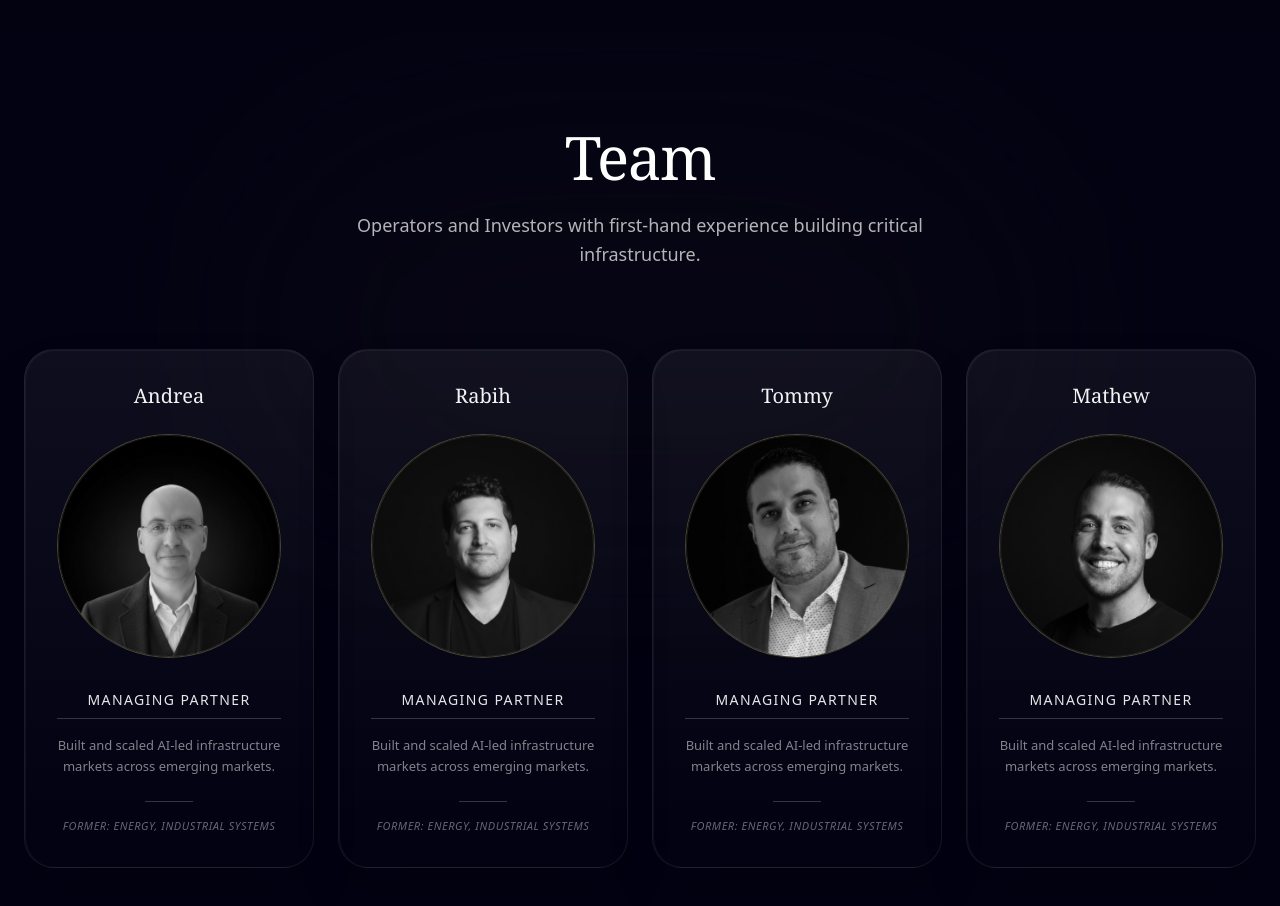
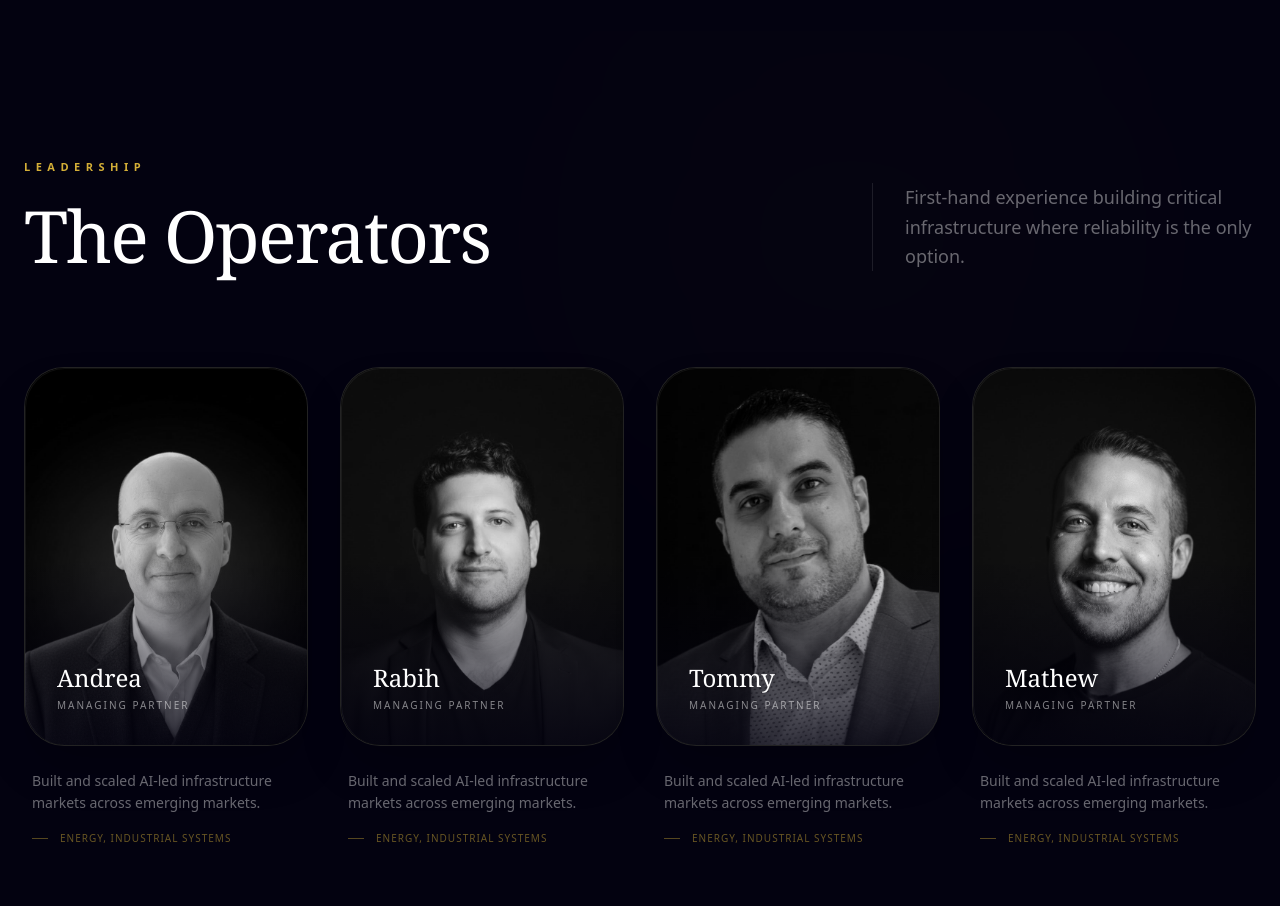
Before and after one commit to DinurakshanRavichandran/yvl-capital, a React (Vite) app in the folder app/: page / in a window 1280 px wide. Shown: the part 4980-5886 px from the top of the page. Built offline with nearby package versions, Linux system fonts and the light colour scheme.

Commit message:
change team

```diff
--- a/app/src/components/team.jsx
+++ b/app/src/components/team.jsx
@@ -1,3 +1,111 @@
+// import React from 'react';
+// import AndreaImage from "../assets/andrea.jpg";
+// import RabihImage from "../assets/Rabih.jpg";
+// import TommyImage from "../assets/Tommyy.jpg";
+// import MathewImage from "../assets/Mathew.jpg";
+
+// const TeamSection = () => {
+//   const team = [
+//     {
+//       name: "Andrea",
+//       role: "Managing Partner",
+//       bio: "Built and scaled AI-led infrastructure markets across emerging markets.",
+//       former: "Former: Energy, Industrial Systems",
+//       image: AndreaImage
+//     },
+//     {
+//       name: "Rabih",
+//       role: "Managing Partner",
+//       bio: "Built and scaled AI-led infrastructure markets across emerging markets.",
+//       former: "Former: Energy, Industrial Systems",
+//       image: RabihImage
+//     },
+//     {
+//       name: "Tommy",
+//       role: "Managing Partner",
+//       bio: "Built and scaled AI-led infrastructure markets across emerging markets.",
+//       former: "Former: Energy, Industrial Systems",
+//       image: TommyImage
+//     },
+//     {
+//       name: "Mathew",
+//       role: "Managing Partner",
+//       bio: "Built and scaled AI-led infrastructure markets across emerging markets.",
+//       former: "Former: Energy, Industrial Systems",
+//       image: MathewImage
+//     }
+//   ];
+
+//   return (
+//     <section className="relative bg-[#020212] text-white py-24 px-6 overflow-hidden font-sans">
+//       {/* Background Depth Glows */}
+//       <div className="absolute top-0 left-0 w-full h-full pointer-events-none">
+//         <div className="absolute top-[10%] left-1/2 -translate-x-1/2 w-[800px] h-[400px] bg-[#D4AF37]/5 blur-[120px] rounded-full opacity-50" />
+//       </div>
+
+//       <div className="max-w-7xl mx-auto relative z-10">
+//         {/* Header Section */}
+//         <div className="text-center mb-20">
+//           <h2 className="text-4xl md:text-6xl font-serif font-medium mb-6 tracking-tight">
+//             Team
+//           </h2>
+//           <p className="text-white/70 text-lg font-light max-w-2xl mx-auto leading-relaxed">
+//             Operators and Investors with first-hand experience building critical infrastructure.
+//           </p>
+//         </div>
+
+//         {/* Team Grid */}
+//         <div className="grid grid-cols-1 sm:grid-cols-2 lg:grid-cols-4 gap-6">
+//           {team.map((member) => (
+//             <div
+//               key={member.name}
+//               className="relative group p-8 flex flex-col items-center text-center rounded-[30px] bg-gradient-to-b from-white/[0.05] to-transparent border border-white/[0.08] transition-all duration-500 hover:border-[#d4af37]/40 shadow-2xl"
+//             >
+//               {/* Specular Edge Lighting */}
+//               <div className="absolute inset-0 rounded-[30px] pointer-events-none border-t border-l border-white/10 opacity-50" />
+
+//               <h3 className="text-xl font-serif font-medium mb-6 text-white/95">
+//                 {member.name}
+//               </h3>
+
+//               {/* Circular Image Container */}
+//               <div className="relative w-full aspect-square mb-8 overflow-hidden rounded-full border border-[#d4af37]/30 bg-slate-900">
+//                 <img
+//                   src={member.image}
+//                   alt={member.name}
+//                   className="w-full h-full object-cover grayscale group-hover:grayscale-0 transition-all duration-700 group-hover:scale-110"
+//                 />
+//                 {/* Inner Glow */}
+//                 <div className="absolute inset-0 ring-1 ring-inset ring-white/10 rounded-full" />
+//               </div>
+
+//               <div className="w-full">
+//                 <h4 className="text-sm font-medium tracking-[0.1em] uppercase mb-2 text-white/90">
+//                   {member.role}
+//                 </h4>
+
+//                 <div className="w-full border-t border-white/20 mb-4"></div>
+
+//                 <p className="text-white/50 text-[13px] leading-relaxed mb-6 font-light">
+//                   {member.bio}
+//                 </p>
+
+//                 <div className="w-12 border-t border-white/20 mx-auto mb-4"></div>
+
+//                 <p className="text-white/40 text-[11px] italic tracking-wider uppercase font-light">
+//                   {member.former}
+//                 </p>
+//               </div>
+//             </div>
+//           ))}
+//         </div>
+//       </div>
+//     </section>
+//   );
+// };
+
+// export default TeamSection;
+
 import React from 'react';
 import AndreaImage from "../assets/andrea.jpg";
 import RabihImage from "../assets/Rabih.jpg";
@@ -10,91 +118,100 @@ const TeamSection = () => {
       name: "Andrea",
       role: "Managing Partner",
       bio: "Built and scaled AI-led infrastructure markets across emerging markets.",
-      former: "Former: Energy, Industrial Systems",
+      former: "Energy, Industrial Systems",
       image: AndreaImage
     },
     {
       name: "Rabih",
       role: "Managing Partner",
       bio: "Built and scaled AI-led infrastructure markets across emerging markets.",
-      former: "Former: Energy, Industrial Systems",
+      former: "Energy, Industrial Systems",
       image: RabihImage
     },
     {
       name: "Tommy",
       role: "Managing Partner",
       bio: "Built and scaled AI-led infrastructure markets across emerging markets.",
-      former: "Former: Energy, Industrial Systems",
+      former: "Energy, Industrial Systems",
       image: TommyImage
     },
     {
       name: "Mathew",
       role: "Managing Partner",
       bio: "Built and scaled AI-led infrastructure markets across emerging markets.",
-      former: "Former: Energy, Industrial Systems",
+      former: "Energy, Industrial Systems",
       image: MathewImage
     }
   ];
 
   return (
-    <section className="relative bg-[#020212] text-white py-24 px-6 overflow-hidden font-sans">
-      {/* Background Depth Glows */}
+    <section className="relative bg-[#030210] text-white py-32 px-6 overflow-hidden font-sans">
+      {/* Dynamic Background Glows */}
       <div className="absolute top-0 left-0 w-full h-full pointer-events-none">
-        <div className="absolute top-[10%] left-1/2 -translate-x-1/2 w-[800px] h-[400px] bg-[#D4AF37]/5 blur-[120px] rounded-full opacity-50" />
+        <div className="absolute top-[-10%] right-[10%] w-[600px] h-[600px] bg-[#D4AF37]/5 blur-[150px] rounded-full opacity-30" />
+        <div className="absolute bottom-[10%] left-[-5%] w-[500px] h-[500px] bg-white/[0.02] blur-[120px] rounded-full opacity-20" />
       </div>
 
       <div className="max-w-7xl mx-auto relative z-10">
-        {/* Header Section */}
-        <div className="text-center mb-20">
-          <h2 className="text-4xl md:text-6xl font-serif font-medium mb-6 tracking-tight">
-            Team
-          </h2>
-          <p className="text-white/70 text-lg font-light max-w-2xl mx-auto leading-relaxed">
-            Operators and Investors with first-hand experience building critical infrastructure.
+        {/* Header: Offset Layout */}
+        <div className="flex flex-col lg:flex-row lg:items-end justify-between mb-24 gap-8">
+          <div className="max-w-2xl">
+            <p className="text-[11px] uppercase tracking-[0.5em] text-[#D4AF37] mb-6 font-semibold">
+              Leadership
+            </p>
+            <h2 className="text-5xl md:text-7xl font-serif font-medium tracking-tight leading-none">
+              The Operators
+            </h2>
+          </div>
+          <p className="text-white/40 text-lg font-light max-w-sm leading-relaxed border-l border-white/10 pl-8">
+            First-hand experience building critical infrastructure where reliability is the only option.
           </p>
         </div>
 
-        {/* Team Grid */}
-        <div className="grid grid-cols-1 sm:grid-cols-2 lg:grid-cols-4 gap-6">
+        {/* Team Grid: Deep Glass Cards */}
+        <div className="grid grid-cols-1 sm:grid-cols-2 lg:grid-cols-4 gap-8">
           {team.map((member) => (
             <div
               key={member.name}
-              className="relative group p-8 flex flex-col items-center text-center rounded-[30px] bg-gradient-to-b from-white/[0.05] to-transparent border border-white/[0.08] transition-all duration-500 hover:border-[#d4af37]/40 shadow-2xl"
+              className="group relative flex flex-col transition-all duration-700"
             >
-              {/* Specular Edge Lighting */}
-              <div className="absolute inset-0 rounded-[30px] pointer-events-none border-t border-l border-white/10 opacity-50" />
-
-              <h3 className="text-xl font-serif font-medium mb-6 text-white/95">
-                {member.name}
-              </h3>
-
-              {/* Circular Image Container */}
-              <div className="relative w-full aspect-square mb-8 overflow-hidden rounded-full border border-[#d4af37]/30 bg-slate-900">
+              {/* Image Container: Vertical Aspect Ratio */}
+              <div className="relative aspect-[3/4] overflow-hidden rounded-[40px] border border-white/10 bg-[#0A0A0A] shadow-2xl transition-all duration-700 group-hover:border-[#D4AF37]/40 group-hover:translate-y-[-8px]">
                 <img
                   src={member.image}
                   alt={member.name}
-                  className="w-full h-full object-cover grayscale group-hover:grayscale-0 transition-all duration-700 group-hover:scale-110"
+                  className="w-full h-full object-cover grayscale group-hover:grayscale-0 transition-all duration-1000 group-hover:scale-110"
                 />
-                {/* Inner Glow */}
-                <div className="absolute inset-0 ring-1 ring-inset ring-white/10 rounded-full" />
+
+                {/* Gradient Scrim */}
+                <div className="absolute inset-0 bg-gradient-to-t from-[#030210] via-transparent to-transparent opacity-80 group-hover:opacity-60 transition-opacity" />
+
+                {/* Name Overlay (Bottom of Image) */}
+                <div className="absolute bottom-8 left-8 right-8">
+                   <h3 className="text-2xl font-serif font-medium text-white group-hover:text-[#D4AF37] transition-colors duration-300">
+                    {member.name}
+                  </h3>
+                  <p className="text-[10px] uppercase tracking-[0.2em] text-white/50 mt-1">
+                    {member.role}
+                  </p>
+                </div>
+
+                {/* Glass Rim Light */}
+                <div className="absolute inset-0 rounded-[40px] pointer-events-none border-t border-l border-white/20 opacity-30" />
               </div>
 
-              <div className="w-full">
-                <h4 className="text-sm font-medium tracking-[0.1em] uppercase mb-2 text-white/90">
-                  {member.role}
-                </h4>
-
-                <div className="w-full border-t border-white/20 mb-4"></div>
-
-                <p className="text-white/50 text-[13px] leading-relaxed mb-6 font-light">
+              {/* Bio Detail: Slides in/up on hover */}
+              <div className="mt-6 space-y-4 px-2 opacity-80 group-hover:opacity-100 transition-opacity">
+                <p className="text-white/50 text-sm leading-relaxed font-light line-clamp-2 group-hover:line-clamp-none transition-all duration-500">
                   {member.bio}
                 </p>
 
-                <div className="w-12 border-t border-white/20 mx-auto mb-4"></div>
-
-                <p className="text-white/40 text-[11px] italic tracking-wider uppercase font-light">
-                  {member.former}
-                </p>
+                <div className="flex items-center gap-3">
+                  <div className="h-px w-4 bg-[#D4AF37]/50" />
+                  <p className="text-[#D4AF37]/60 text-[10px] uppercase tracking-widest font-medium">
+                    {member.former}
+                  </p>
+                </div>
               </div>
             </div>
           ))}
```
Also changed, not shown: app/src/assets/unnamed (11).jpg (added).
